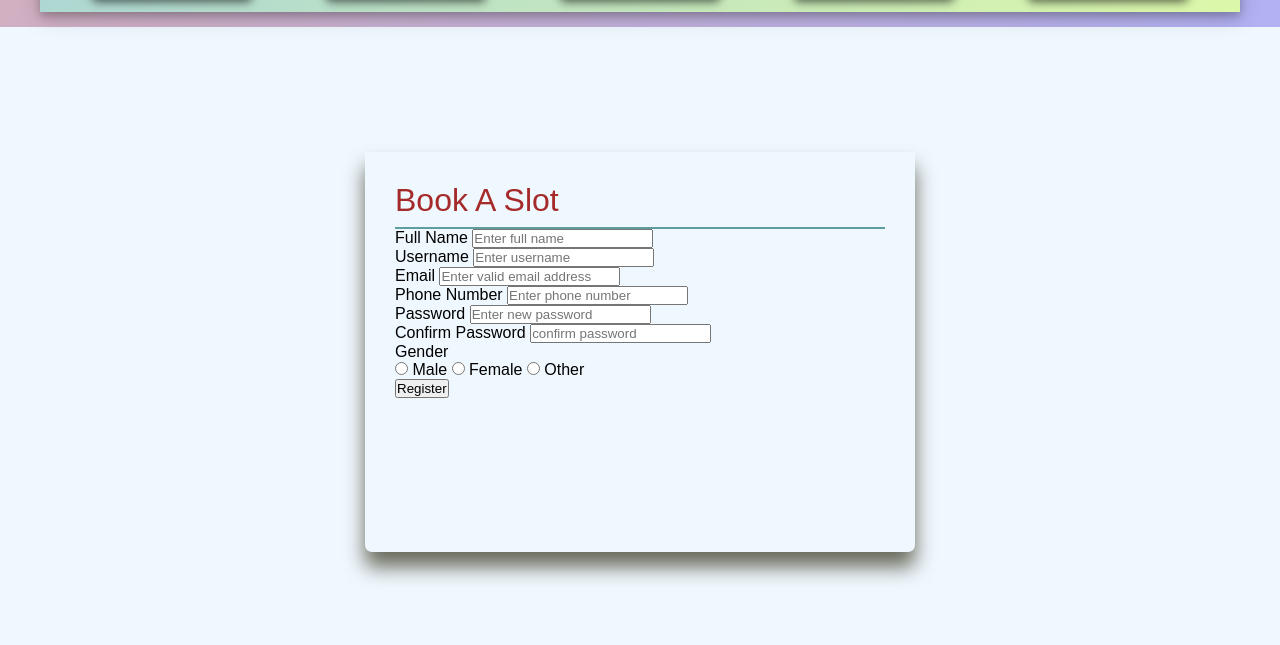
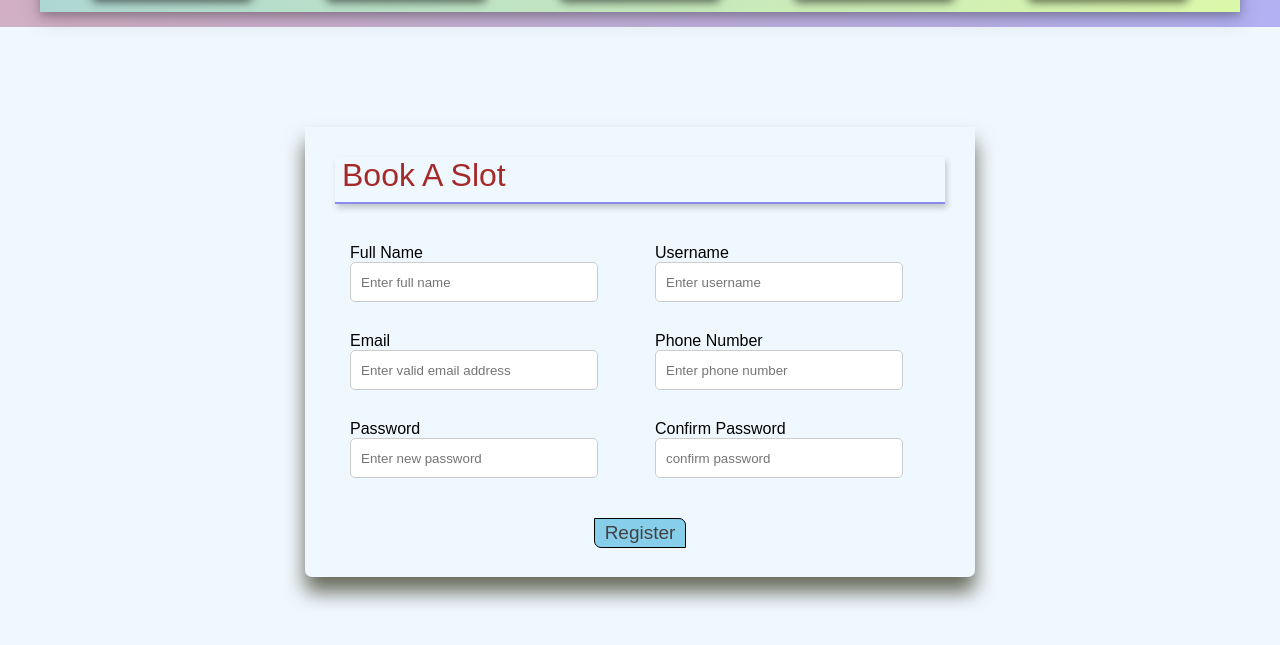
Before and after one commit to AmiGauravSingh000/parlourWebSite, a plain HTML site: page index.html in a window 1280 px wide. Shown: the part 971-1616 px from the top of the page. Drawn offline with Linux system fonts and the light colour scheme.

Commit message:
designing new section

```diff
--- a/index.html
+++ b/index.html
@@ -119,19 +119,8 @@
                         <label for="Cpassword">Confirm Password</label>
                         <input type="password" placeholder="confirm password" name="confirmpassword" required>
                     </div>
-                    <span class="gender-title">Gender</span>
-                    <div class="gender-category">
-                        <input type="radio" name="gender" id="male">
-                        <label for="gender">Male</label>
-
-                        <input type="radio" name="female" id="female">
-                        <label for="gender">Female</label>
-
-                        <input type="radio" name="gender" id="other">
-                        <label for="gender">Other</label>
-                    </div>
                 </div>
-                <div class="buttons-container">
+                <div class="button-container">
                     <button type="submit">Register</button>
                 </div>
             </form>
--- a/style.css
+++ b/style.css
@@ -229,9 +229,9 @@ body{
     height: 650px;
 }
 .sub-container{
-    width: 550px;
-    max-width: 650px;
-    height: 400px;
+    /* width: 550px; */
+    max-width: 670px;
+    height: 450px;
     padding: 30px;
     margin: 0 28px;
     box-shadow: 0 15px 20px #686a5b;
@@ -243,6 +243,53 @@ body{
     text-align: left;
     color: brown;
     padding-bottom: 8px;
-    border-bottom: 2px solid cadetblue;
+    padding-left: 7px;
+    box-shadow: 2px 4px 6px rgba(0, 0, 0, 0.2);
+    border-bottom: 2px solid rgb(139, 139, 235);
+}
+
+.sub-container .content{
+    display: flex;
+    flex-wrap: wrap;
+    justify-content: space-between;
+    padding: 25px 0;
+}
+.content .input-box{
+    display: flex;
+    flex-wrap: wrap;
+    width: 50%;
+    padding: 15px;
+}
+/* .input-box:nth-child(2n){
+    justify-content: end;
+} */
+.input-box input{
+    height: 40px;
+    width: 90%;
+    /* font-size: 15px; */
+    padding: 0 10px;
+    border-radius: 5px;
+    border: 1px solid #ccc;
+    outline: none;
+}
+.input-box input:is(:focus, :valid){
+    box-shadow: 0 4px 6px rgba(0, 0, 0, 0.2);
+}
+.button-container{
+    display: flex;
+    align-items: center;
+    justify-content: center;
+}
+.button-container button{
+    font-size: 19px;
+    padding: 3px 10px;
+    color: rgb(68, 64, 64);
+    background-color: skyblue;
+    border: 1px solid black;
+    border-radius: 0 7px 0 7px;
+}
+button:hover{
+    box-shadow: 0 4px 6px rgba(0, 0, 0, 0.5);
+    background-color: rgb(116, 217, 15);
 }
 /* Registration form Section end */
```
